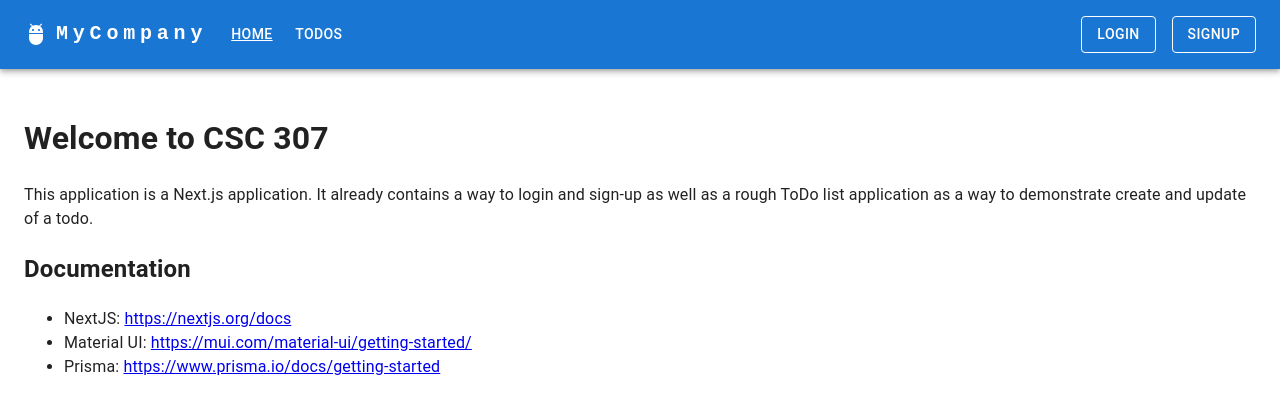
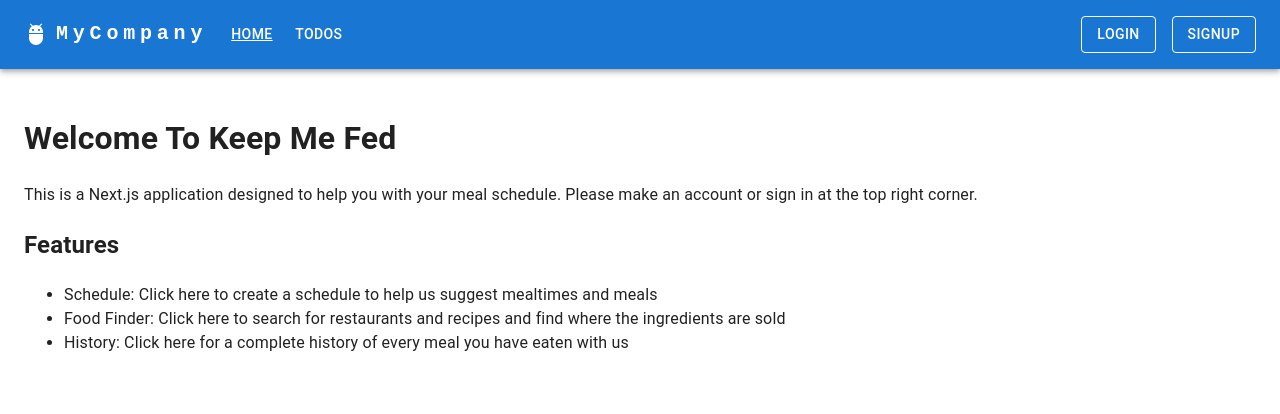
Before and after one commit to mxsluu/Keep-Me-Fed, a Next.js app: page / in a window 1280 px wide. Shown: the top 414 px of the page. Built offline with nearby package versions, Linux system fonts and the light colour scheme; no server answers.

Commit message:
Update page.js

```diff
--- a/src/app/page.js
+++ b/src/app/page.js
@@ -1,19 +1,19 @@
-import Image from 'next/image'
+import Link from 'next/link';
+import Image from 'next/image';
 
 export default function Home() {
   return (
     <>
-      <h1>Welcome to CSC 307</h1>
+      <h1>Welcome To Keep Me Fed</h1>
       <p>
-        This application is a Next.js application. It already contains a way to login and sign-up as well as a rough ToDo list application as a way to demonstrate create and update of a todo.
+        This is a Next.js application designed to help you with your meal schedule. Please make an account or sign in at the top right corner.
       </p>
-      <h2>Documentation</h2>
+      <h2>Features</h2>
       <ul>
-        <li>NextJS: <a href="https://nextjs.org/docs">https://nextjs.org/docs</a></li>
-        <li>Material UI: <a href="https://mui.com/material-ui/getting-started/">https://mui.com/material-ui/getting-started/</a></li>
-        <li>Prisma: <a href="https://www.prisma.io/docs/getting-started">https://www.prisma.io/docs/getting-started</a></li>
+        <li>Schedule: Click here to create a schedule to help us suggest mealtimes and meals </li>
+        <li>Food Finder: Click here to search for restaurants and recipes and find where the ingredients are sold </li>
+        <li>History: Click here for a complete history of every meal you have eaten with us </li>
       </ul>
-      <h2></h2>
     </>
-  )
+  );
 }
```
